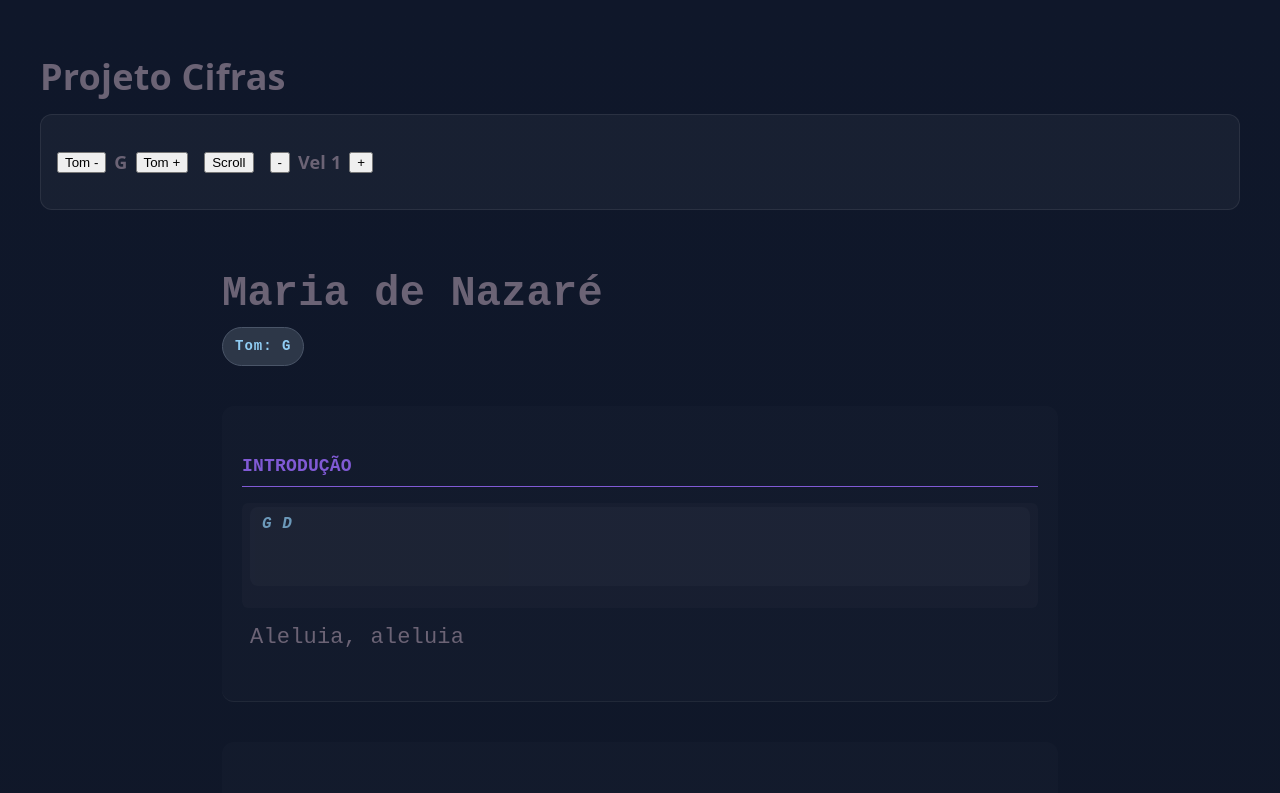
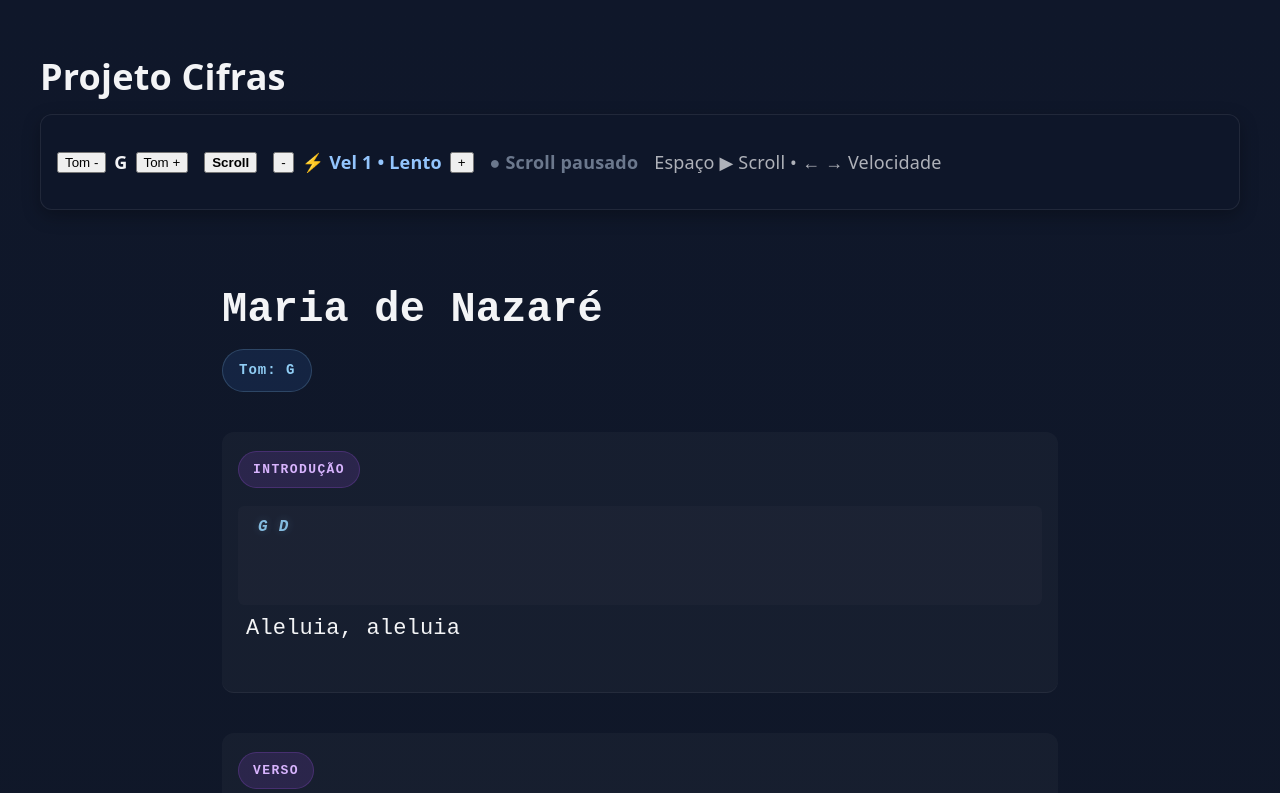
Before and after one commit to Krebz/cifras-manager, a React (Vite) app: page / in a window 1280 px wide. Shown: the top 793 px of the page. Built offline with nearby package versions, Linux system fonts and the light colour scheme.

Commit message:
refactor: evolui interface musical e experiência de auto-scroll

```diff
--- a/src/App.tsx
+++ b/src/App.tsx
@@ -6,10 +6,6 @@ import { transposeKey } from "./services/transposeKey";
 
 function App() {
   // controla a transposição da música em semitons
-  // exemplo:
-  // 0 = tom original
-  // +1 = sobe meio tom
-  // -1 = desce meio tom
   const [transpose, setTranspose] = useState(0);
 
   // controla se o auto-scroll está ativo
@@ -19,14 +15,15 @@ function App() {
   const [scrollSpeed, setScrollSpeed] = useState(1);
 
   // calcula o tom atual da música
-  // com base no tom original + transposição
   const currentKey = transposeKey(song.key, transpose);
 
+  const scrollLabel =
+    scrollSpeed >= 7 ? "Rápido" : scrollSpeed >= 4 ? "Médio" : "Lento";
+  const scrollStatus = isScrolling ? "Scroll ativo" : "Scroll pausado";
+
   // executa a rolagem automática da página
-  // enquanto o auto-scroll estiver ativo
   useEffect(() => {
-    // se o scroll não estiver ativo,
-    // não executa nada
+    // se o scroll não estiver ativo, não executa nada
     if (!isScrolling) return;
 
     // executa scroll continuamente
@@ -41,6 +38,35 @@ function App() {
     // - scroll para
     return () => clearInterval(interval);
   }, [isScrolling, scrollSpeed]);
+
+  useEffect(() => {
+    function handleKeyDown(event: KeyboardEvent) {
+      if (["ArrowRight", "ArrowLeft", "Space"].includes(event.code)) {
+        event.preventDefault();
+      }
+
+      // espaço = inicia/para scroll
+      if (event.code === "Space") {
+        setIsScrolling((prev) => !prev);
+      }
+
+      // seta para direita = aumenta velocidade
+      if (event.code === "ArrowRight") {
+        setScrollSpeed((prev) => Math.min(10, prev + 1));
+      }
+
+      // seta para esquerda = diminui velocidade
+      if (event.code === "ArrowLeft") {
+        setScrollSpeed((prev) => Math.max(1, prev - 1));
+      }
+    }
+
+    window.addEventListener("keydown", handleKeyDown, { passive: false });
+
+    return () => {
+      window.removeEventListener("keydown", handleKeyDown);
+    };
+  }, []);
 
   return (
     <div
@@ -70,9 +96,14 @@ function App() {
             gap: "16px",
             alignItems: "center",
             padding: "16px",
-            backgroundColor: "rgba(255,255,255,0.04)",
+            position: "sticky",
+            top: "12px",
+            zIndex: 1000,
+            backdropFilter: "blur(10px)",
+            backgroundColor: "rgba(15,23,42,0.82)",
             borderRadius: "12px",
             border: "1px solid rgba(255,255,255,0.08)",
+            boxShadow: "0 6px 18px rgba(0,0,0,0.28)",
           }}
         >
           {/* controles de tom */}
@@ -94,6 +125,19 @@ function App() {
 
             <Text size="xl" fw="bold" c="blue.3">
               {currentKey}
+
+              {transpose !== 0 && (
+                <span
+                  style={{
+                    fontSize: "14px",
+                    marginLeft: "6px",
+                    opacity: 0.7,
+                  }}
+                >
+                  ({transpose > 0 ? "+" : ""}
+                  {transpose})
+                </span>
+              )}
             </Text>
 
             <Button
@@ -114,7 +158,17 @@ function App() {
               gap: "8px",
             }}
           >
-            <Button onClick={() => setIsScrolling(!isScrolling)}>
+            <Button
+              size="md"
+              radius="md"
+              color={isScrolling ? "red" : "blue"}
+              style={{
+                fontWeight: "bold",
+
+                boxShadow: isScrolling ? "0 0 12px rgba(255,0,0,0.6)" : "none",
+              }}
+              onClick={() => setIsScrolling(!isScrolling)}
+            >
               {isScrolling ? "Parar" : "Scroll"}
             </Button>
           </div>
@@ -127,21 +181,70 @@ function App() {
               gap: "8px",
             }}
           >
-            <Button onClick={() => setScrollSpeed(scrollSpeed - 1)}>-</Button>
-            <Text fw="bold" c="blue.2">
-              Vel {scrollSpeed}
+            <Button
+              size="xs"
+              radius="xl"
+              variant="light"
+              onClick={() => setScrollSpeed(Math.max(1, scrollSpeed - 1))}
+            >
+              -
+            </Button>
+            <Text
+              fw="bold"
+              style={{
+                color:
+                  scrollSpeed >= 7
+                    ? "#f87171"
+                    : scrollSpeed >= 4
+                      ? "#facc15"
+                      : "#93c5fd",
+              }}
+            >
+              ⚡ Vel {scrollSpeed} • {scrollLabel}
             </Text>
-            <Button onClick={() => setScrollSpeed(scrollSpeed + 1)}>+</Button>
+            <Button
+              size="xs"
+              radius="xl"
+              variant="light"
+              onClick={() => setScrollSpeed(Math.min(10, scrollSpeed + 1))}
+            >
+              +
+            </Button>
           </div>
+
+          <Text
+            fw="bold"
+            style={{
+              color: isScrolling ? "#4ade80" : "#94a3b8",
+              opacity: isScrolling ? 1 : 0.7,
+              transition: "all 0.3s ease",
+            }}
+          >
+            ● {scrollStatus}
+          </Text>
+          <Text
+            size="sm"
+            style={{
+              opacity: 0.7,
+            }}
+          >
+            Espaço ▶ Scroll • ← → Velocidade
+          </Text>
         </div>
 
         {/* renderizador da cifra */}
+        <div
+          style={{
+            marginTop: "16px",
+          }}
+        >
           <SongViewer
             title={song.title}
             songKey={currentKey}
             content={song.content}
             transpose={transpose}
           />
+        </div>
       </Stack>
     </div>
   );
--- a/src/components/renderers/LineRenderer.tsx
+++ b/src/components/renderers/LineRenderer.tsx
@@ -19,14 +19,8 @@ export default function LineRenderer({ line, transpose }: Props) {
         ...songViewerStyles.line,
         fontFamily: "monospace",
         whiteSpace: "pre",
-        opacity: isInstrumental ? 0.7 : 1,
-
-        backgroundColor: isInstrumental
-          ? "rgba(255,255,255,0.03)"
-          : "transparent",
-
+        opacity: isInstrumental ? 0.9 : 1,
         padding: isInstrumental ? "8px 12px" : "0",
-
         borderRadius: isInstrumental ? "8px" : "0",
         fontStyle: isInstrumental ? "italic" : "normal",
       }}
@@ -34,12 +28,13 @@ export default function LineRenderer({ line, transpose }: Props) {
       {/* linha de acordes */}
       <div
         style={{
-          marginBottom: "8px",
+          marginBottom: "2px",
           color: "#90cdf4",
-          fontWeight: 600,
+          fontWeight: 700,
           fontSize: "16px",
           lineHeight: 1.2,
-          letterSpacing: "0.5px",
+          letterSpacing: "0.8px",
+          textShadow: "0 0 8px rgba(144,205,244,0.25)",
         }}
       >
         {chordLine}
--- a/src/components/tokens/ChordToken.tsx
+++ b/src/components/tokens/ChordToken.tsx
@@ -1,10 +1,10 @@
 import { songViewerStyles } from "../../styles/songViewerStyles";
-
 import type { ChordData } from "../../types/music";
 
 type Props = {
-  chord: ChordData
-}
+  chord: ChordData;
+};
+
 export default function ChordToken({ chord }: Props) {
   return (
     <div
--- a/src/data/song.ts
+++ b/src/data/song.ts
@@ -18,5 +18,5 @@ Com mais [Cmaj7]amor
 [outro]
 [G]
 Amém
-`
-}
+`,
+};
--- a/src/index.css
+++ b/src/index.css
@@ -1,40 +1,9 @@
 :root {
-  --text: #6b6375;
-  --text-h: #08060d;
-  --bg: #fff;
-  --border: #e5e4e7;
-  --code-bg: #f4f3ec;
-  --accent: #aa3bff;
-  --accent-bg: rgba(170, 59, 255, 0.1);
-  --accent-border: rgba(170, 59, 255, 0.5);
-  --social-bg: rgba(244, 243, 236, 0.5);
-  --shadow:
-    rgba(0, 0, 0, 0.1) 0 10px 15px -3px, rgba(0, 0, 0, 0.05) 0 4px 6px -2px;
-
   --sans: system-ui, "Segoe UI", Roboto, sans-serif;
   --heading: system-ui, "Segoe UI", Roboto, sans-serif;
   --mono: ui-monospace, Consolas, monospace;
-
-  color-scheme: light dark;
-
   @media (max-width: 1024px) {
     font-size: 16px;
-  }
-}
-
-@media (prefers-color-scheme: dark) {
-  :root {
-    --text: #9ca3af;
-    --text-h: #f3f4f6;
-    --bg: #16171d;
-    --border: #2e303a;
-    --code-bg: #1f2028;
-    --accent: #c084fc;
-    --accent-bg: rgba(192, 132, 252, 0.15);
-    --accent-border: rgba(192, 132, 252, 0.5);
-    --social-bg: rgba(47, 48, 58, 0.5);
-    --shadow:
-      rgba(0, 0, 0, 0.4) 0 10px 15px -3px, rgba(0, 0, 0, 0.25) 0 4px 6px -2px;
   }
 }
 
@@ -46,13 +15,10 @@
 body {
   margin: 0;
   padding: 0;
-
   font: 18px/145% var(--sans);
   letter-spacing: 0.18px;
-
-  color: var(--text);
-  background: var(--bg);
-
+  background: #0f172a;
+  color: #f3f4f6;
   font-synthesis: none;
   text-rendering: optimizeLegibility;
   -webkit-font-smoothing: antialiased;
--- a/src/styles/songViewerStyles.ts
+++ b/src/styles/songViewerStyles.ts
@@ -10,10 +10,10 @@ export const songViewerStyles = {
 
   section: {
     marginBottom: "40px",
-    padding: "20px",
+    padding: "16px",
     paddingBottom: "24px",
     borderBottom: "1px solid rgba(255,255,255,0.06)",
-    backgroundColor: "rgba(255,255,255,0.015)",
+    backgroundColor: "rgba(255,255,255,0.03)",
     borderRadius: "12px",
   },
 
@@ -29,17 +29,18 @@ export const songViewerStyles = {
   },
 
   songKey: {
-    display: "inline-block",
-
-    padding: "6px 12px",
-
+    display: "inline-flex",
+    alignItems: "center",
+    gap: "6px",
+    padding: "8px 16px",
     borderRadius: "999px",
-    backgroundColor: "#2d3748",
+    backgroundColor: "rgba(59,130,246,0.12)",
     color: "#90cdf4",
     fontSize: "14px",
     fontWeight: "bold",
     letterSpacing: "1px",
-    border: "1px solid #4a5568",
+    border: "1px solid rgba(144,205,244,0.2)",
+    marginTop: "8px",
   },
 
   chorusSection: {
@@ -52,14 +53,18 @@ export const songViewerStyles = {
   },
 
   sectionTitle: {
-    marginTop: "24px",
-    marginBottom: "16px",
-    fontSize: "18px",
+    display: "inline-flex",
+    alignItems: "center",
+    padding: "6px 14px",
+    marginBottom: "18px",
+    borderRadius: "999px",
+    backgroundColor: "rgba(168,85,247,0.14)",
+    border: "1px solid rgba(168,85,247,0.22)",
+    color: "#d8b4fe",
+    fontSize: "13px",
     fontWeight: "bold",
+    letterSpacing: "1.4px",
     textTransform: "uppercase",
-    color: "#805ad5",
-    borderBottom: "1px solid #805ad5",
-    paddingBottom: "4px",
   },
 
   line: {
@@ -67,8 +72,13 @@ export const songViewerStyles = {
   },
 
   chord: {
-    color: "#2b6cb0",
+    padding: "2px 6px",
+    borderRadius: "6px",
+    backgroundColor: "rgba(144,205,244,0.08)",
+    border: "1px solid rgba(144,205,244,0.12)",
+    color: "#90cdf4",
     fontWeight: "bold",
-    marginRight: "4px",
+    textShadow: "0 0 8px rgba(144,205,244,0.25)",
+    letterSpacing: "0.5px",
   },
 };
```
Lines whose indentation alone changed are shown as unchanged.
